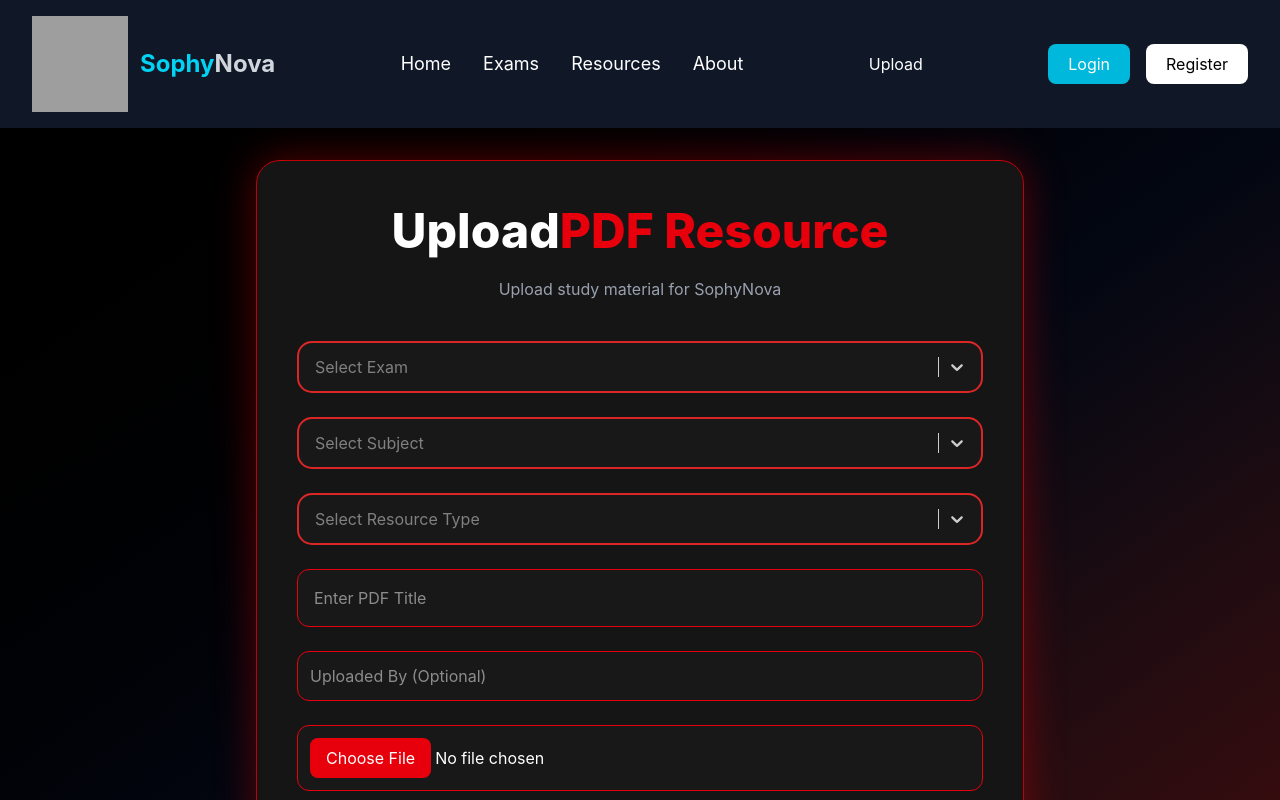
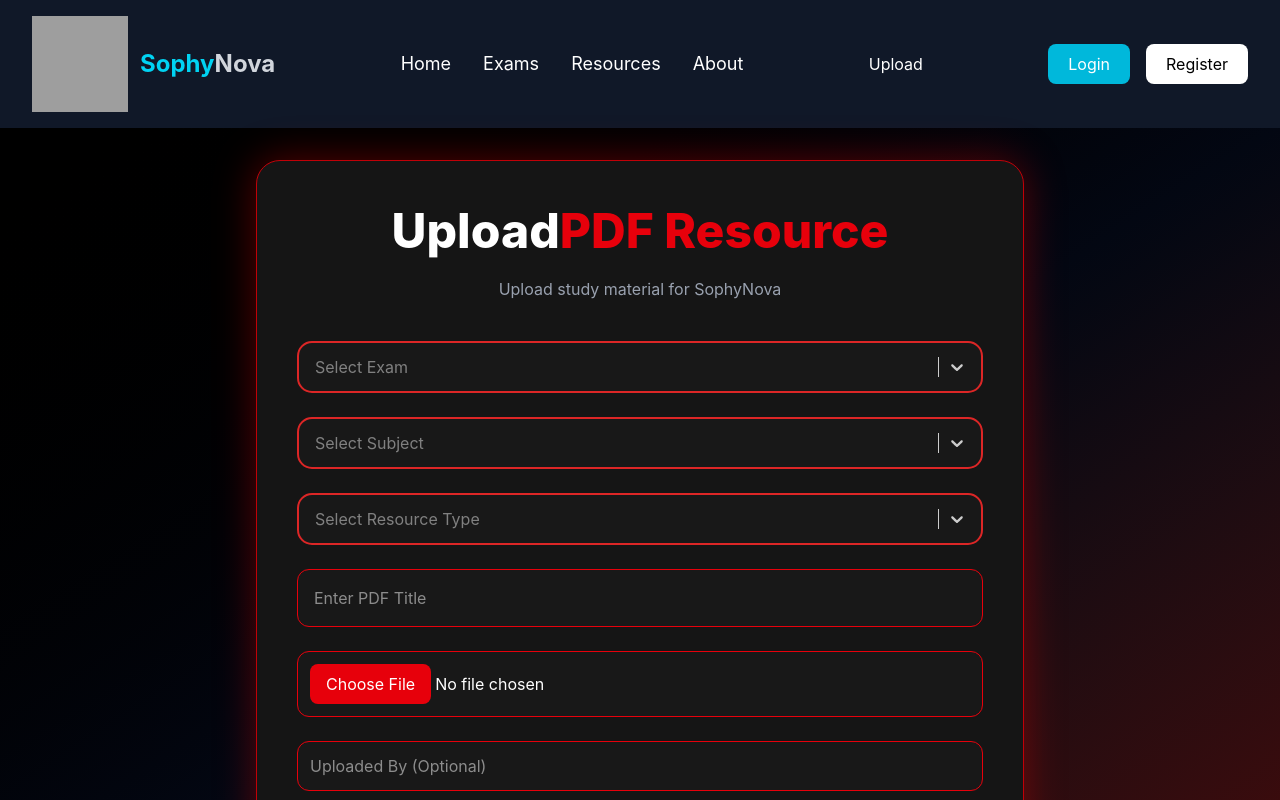
Before and after one commit to dar2004-hub/SophyNova, a React (Vite) app: page /UploadPDF in a window 1280 px wide. Shown: the top 800 px of the page. Built offline with nearby package versions, Linux system fonts and the light colour scheme; grey boxes are pictures that could not be loaded.

Commit message:
Bug Fixed

```diff
--- a/src/Pages/Admin/UploadPDF.jsx
+++ b/src/Pages/Admin/UploadPDF.jsx
@@ -313,12 +313,6 @@
             type="text" placeholder="Enter PDF Title" value={title} onChange={(e)=>setTitle(e.target.value)}
             className="w-full p-3 sm:p-4 rounded-xl bg-[#181818] border border-red-600 text-white text-sm sm:text-base outline-none focus:border-red-400"/>
 
-        <input
-            type="text"
-            placeholder="Uploaded By (Optional)"
-            value={uploadedBy}
-            onChange={(e)=>setUploadedBy(e.target.value)}
-            className="w-full p-3 rounded-xl bg-[#181818] border border-red-600 text-white text-sm sm:text-base file:bg-red-600 file:border-0 file:text-white file:px-3 sm:file:px-4 file:py-2 file:rounded-lg"/>
 
 
 
```
